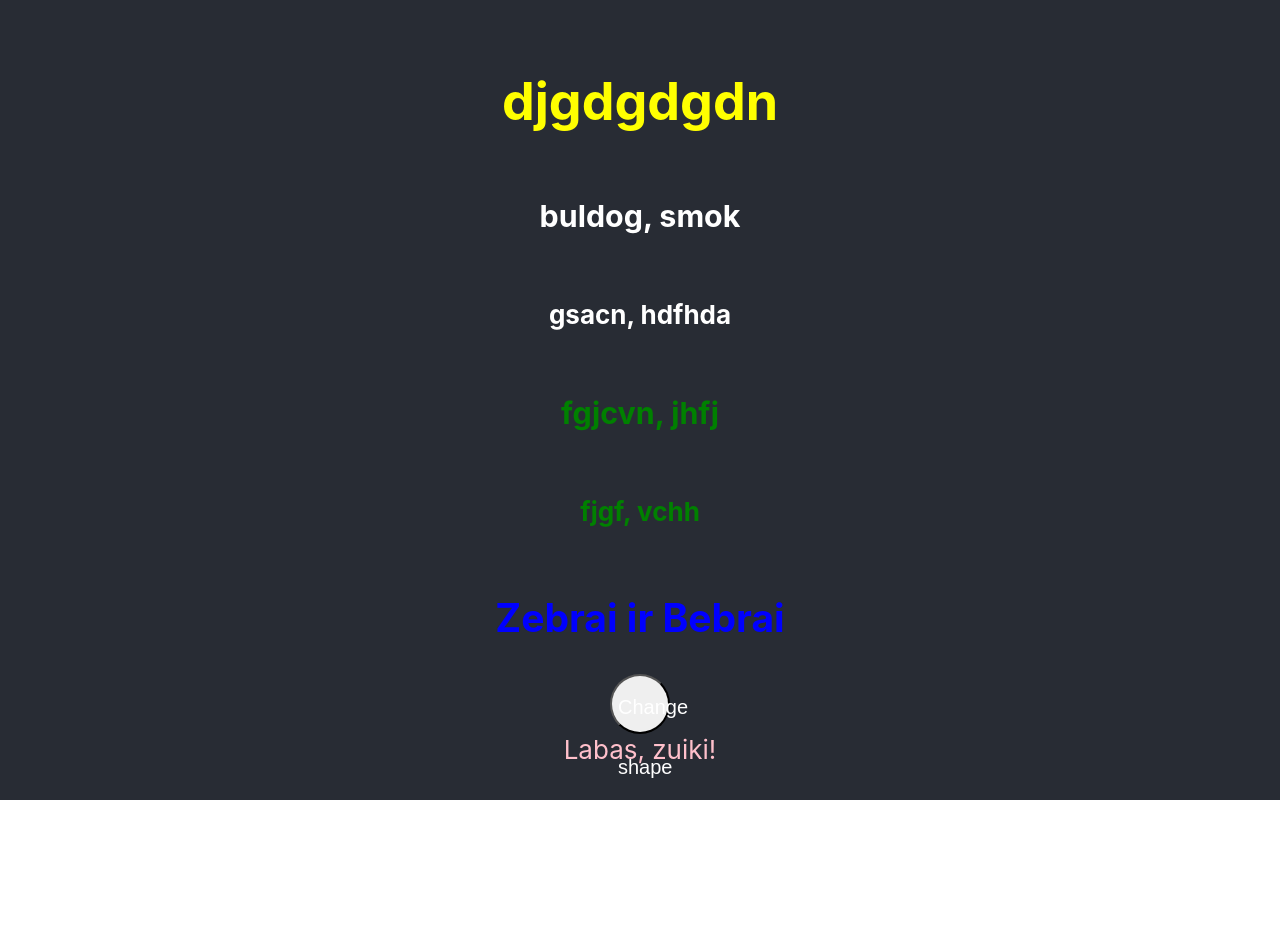
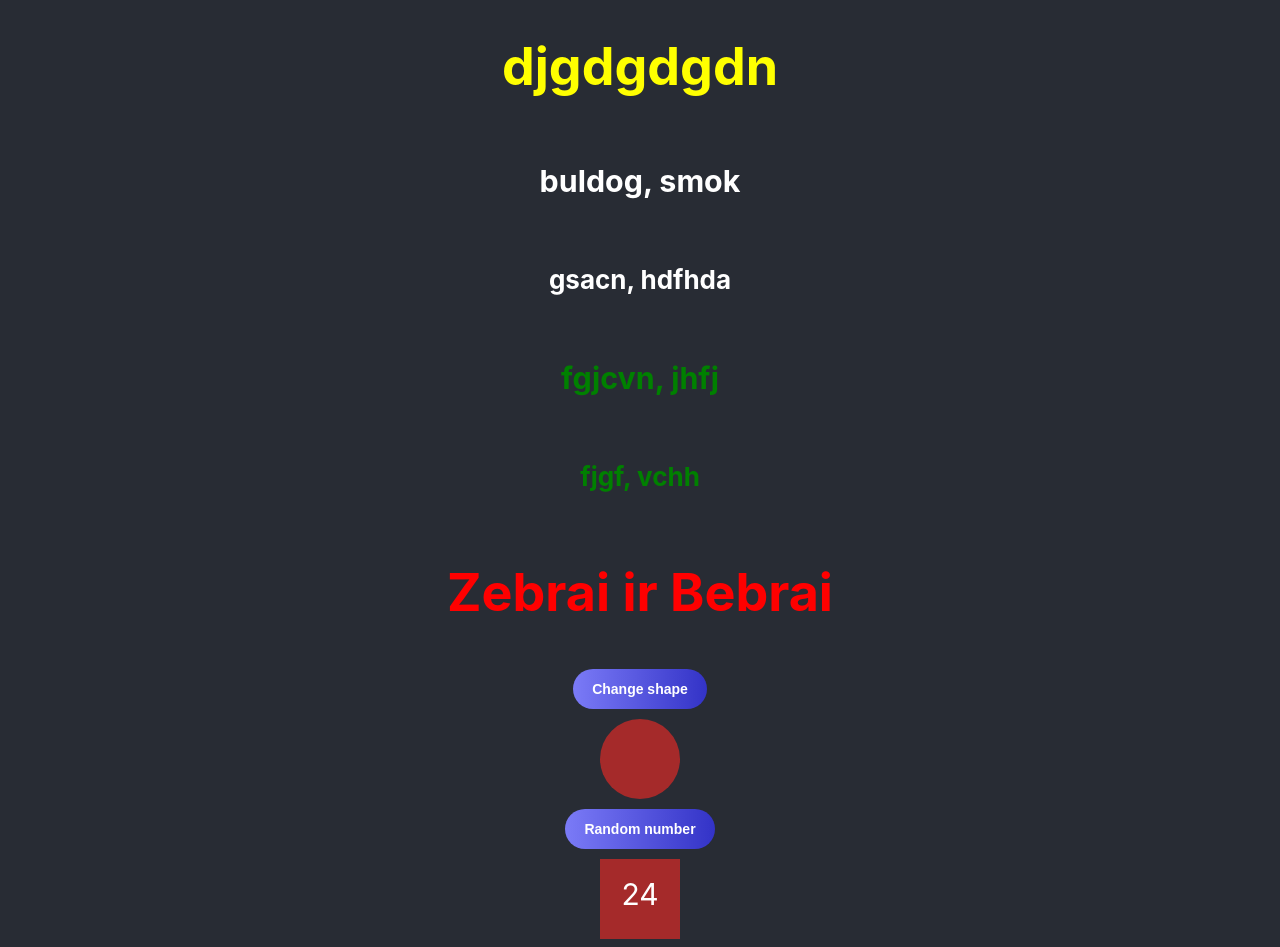
Before and after one commit to Rasosm/my-app-tasks, a React (Create React App) app: page / in a window 1280 px wide. Shown: the top 947 px of the page. Before the commit the page ends 800 px from the top, so only its background shows below. Built offline with nearby package versions, Linux system fonts and the light colour scheme.

Commit message:
React state 1-3

```diff
--- a/src/App.jsx
+++ b/src/App.jsx
@@ -3,9 +3,13 @@ import './App.scss';
 import './button.scss';
 import Animals from './Components/Animals';
 import Betkoks from './Components/Betkoks';
+import BtnChangeRandom from './Components/BtnChangeRandom';
+import ButtonChange from './Components/ButtonChange';
 import Forest from './Components/Forest';
 import Labas from './Components/Labas';
+import PlusMinus from './Components/PlusMinus';
 import Zebrai from './Components/Zebrai';
+import rand from "./Functions/rand";
 
 
 function App() {
@@ -17,9 +21,11 @@ function App() {
         <Betkoks bet="yellow"></Betkoks>
         <Animals dogs="buldog, smok" birds="gsacn, hdfhda"></Animals>
         <Forest forestColor="green" trees="fgjcvn, jhfj" insects="fjgf, vchh"></Forest>
-        <Zebrai randColor="2"></Zebrai>
-        <button>Change shape</button>
+        <Zebrai textColor={rand(1, 2) === 1 ? "red" : "blue"} />
+        <ButtonChange />
+        <BtnChangeRandom />
         <Labas></Labas>
+        <PlusMinus/>
       </header>
     </div>
   );
--- a/src/App.scss
+++ b/src/App.scss
@@ -36,3 +36,11 @@
         transform: rotate(360deg);
     }
 }
+.shape {
+    width: 80px;
+    height: 80px;
+    background: brown;
+    line-height: 70px;
+    font-size: 30px;
+
+}
--- /dev/null
+++ b/src/Components/BtnChangeRandom.jsx
@@ -0,0 +1,22 @@
+import { useState } from "react";
+import rand from "../Functions/rand";
+import ButtonChange from "./ButtonChange";
+
+
+function BtnChangeRandom() {
+  const [numb, setRandom] = useState(rand(5, 25));
+
+  const change = () => {
+    setRandom(rand(5, 25));
+  };
+
+  return (
+    <>
+      <button onClick={change}>Random number</button>
+      <div className="shape" >{numb}</div>
+      <ButtonChange/>
+    </>
+  );
+}
+
+export default BtnChangeRandom;
--- /dev/null
+++ b/src/Components/ButtonChange.jsx
@@ -0,0 +1,21 @@
+import { useState } from "react";
+
+function ButtonChange() {
+  const [shape, setShape] = useState(true);
+
+  const change = () => {
+    setShape((shape) => !shape);
+  };
+
+  return (
+    <>
+      <button onClick={change}>Change shape</button>
+      <div
+        className="shape"
+        style={{ borderRadius: shape ? "50%" : "0%" }}
+      ></div>
+    </>
+  );
+}
+
+export default ButtonChange;
--- /dev/null
+++ b/src/Components/PlusMinus.jsx
@@ -0,0 +1,19 @@
+import { useState } from 'react';
+
+function PlusMinus() {
+    const [count, setCount] = useState(0);
+
+    const change = (arg) => {
+        setCount(count + arg);
+    };
+
+    return (
+        <>
+            <button onClick={() => change(1)}>Plus</button>
+            <button onClick={() => change(-3)}>Minus</button>
+            <div className="shape">{count}</div>
+        </>
+    );
+}
+
+export default PlusMinus;
--- a/src/Components/Zebrai.jsx
+++ b/src/Components/Zebrai.jsx
@@ -1,11 +1,5 @@
-function Zebrai({randColor}) {
-    return (
-        <>
-        <h2 style={{
-            color: randColor === "1" ? "red" : "blue"
-        }}> Zebrai ir Bebrai
-        </h2>
-        </>
-    )
-        }
+function Zebrai({ textColor }) {
+  return <h1 style={{ color: textColor }}>Zebrai ir Bebrai</h1>;
+}
+
 export default Zebrai;
--- a/src/button.scss
+++ b/src/button.scss
@@ -1,17 +1,14 @@
 button {
-width: 60px;
-height:60px;
-line-height: 60px;
-font-size: 20px;
-text-align: center;
-color: #fff;
-text-decoration: none;
-border-radius: 50%;
-transition: all 0.5s;
+font-weight: 600;
+    line-height: 26px;
+    display: inline-block;
+    font-size: 14px;
+    border-radius: 1.6em;
+    padding: 0.5em 1.4em;
+    margin: 10px 0;
+    text-decoration: none;
+    border: none;
+    background-image: linear-gradient(to right, rgba(0, 0, 255, 0.488), rgb(51, 51, 199));
+    color: #fff;
+    cursor: pointer;
 }
-
-button:hover {
-    background-color: #fff;
-    border-radius: 0%;
-
-}
```
Also changed, not shown: src/Components/Button.jsx (deleted).
